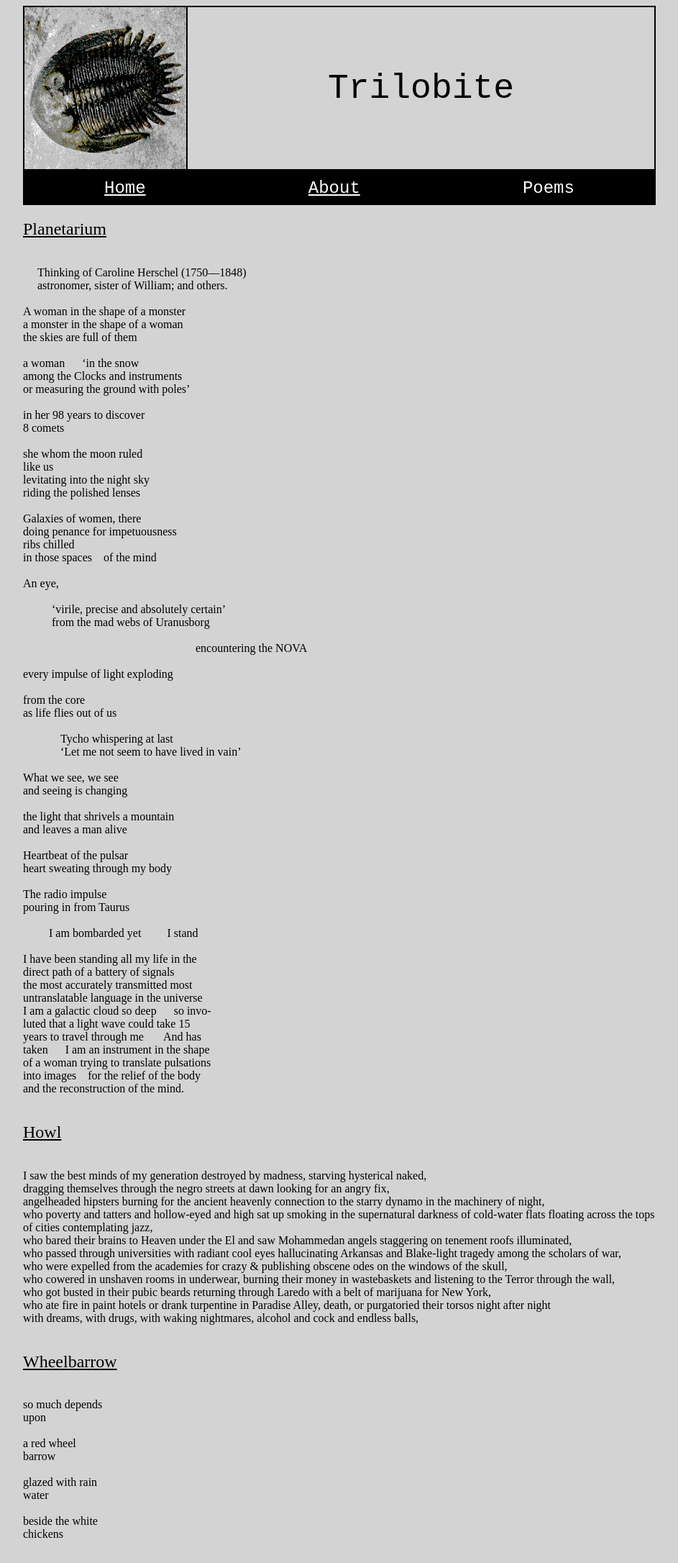
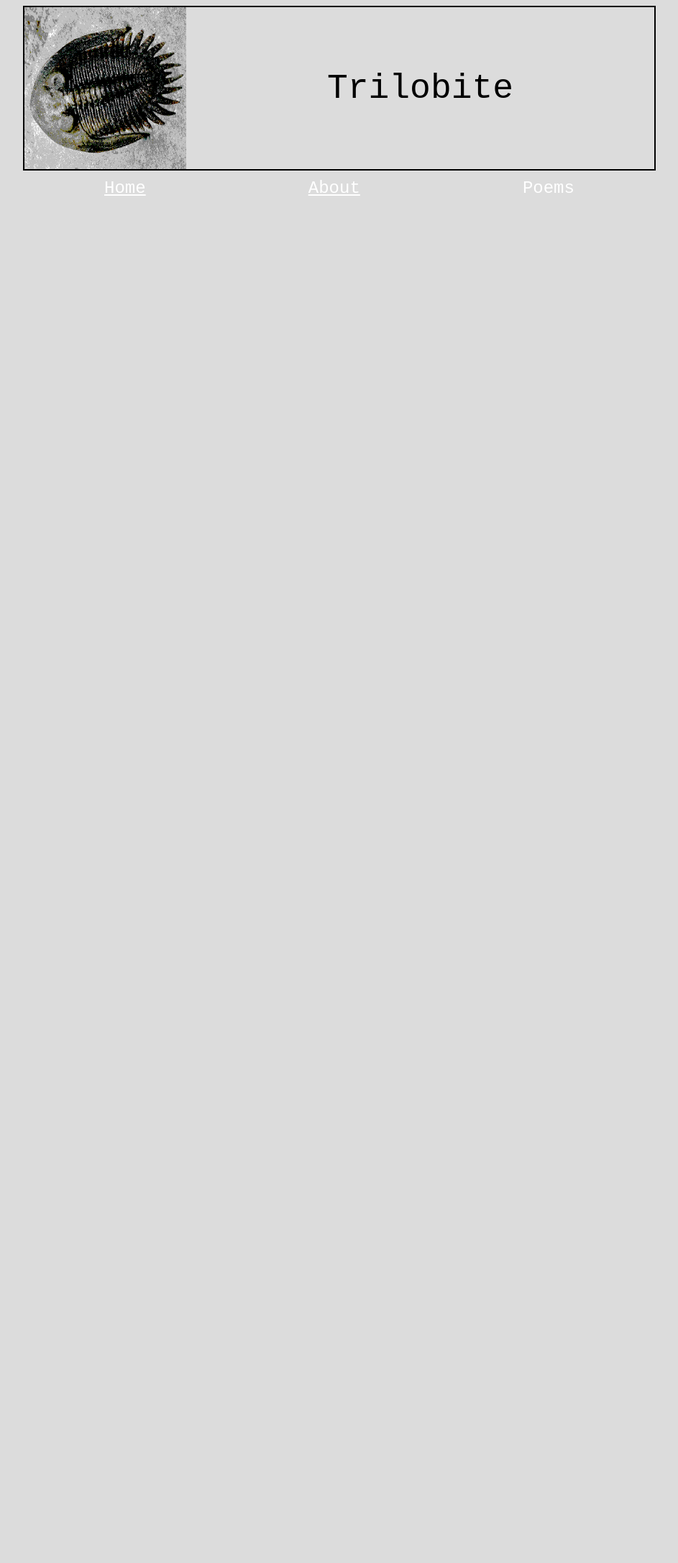
Before and after one commit to trilobite-poetry/trilobite-poetry.github.io, a Jekyll site: the page built from poems.md, in a window 1280 px wide. Shown: the whole page at 72% size, without its empty margins (168-1111 px from the left). Built offline with Jekyll 4.4.1, drawn with Linux system fonts in a browser that asks for light colours; after the commit the page ends 900 px from its top, so only the background shows below that.

Commit message:
Removed posts; updated colors

````diff
--- a/_posts/1938-01-01-wheelbarrow.md
+++ /dev/null
@@ -1,19 +0,0 @@
----
-author: William Carlos Williams
----
-
-```
-
-so much depends
-upon
-
-a red wheel
-barrow
-
-glazed with rain
-water
-
-beside the white
-chickens
-
-```
--- a/_posts/1955-05-05-howl.md
+++ /dev/null
@@ -1,19 +0,0 @@
----
-author: Allen Ginsburg
----
-
-```
-
-I saw the best minds of my generation destroyed by madness, starving hysterical naked,
-dragging themselves through the negro streets at dawn looking for an angry fix,
-angelheaded hipsters burning for the ancient heavenly connection to the starry dynamo in the machinery of night,
-who poverty and tatters and hollow-eyed and high sat up smoking in the supernatural darkness of cold-water flats floating across the tops of cities contemplating jazz,
-who bared their brains to Heaven under the El and saw Mohammedan angels staggering on tenement roofs illuminated,
-who passed through universities with radiant cool eyes hallucinating Arkansas and Blake-light tragedy among the scholars of war,
-who were expelled from the academies for crazy & publishing obscene odes on the windows of the skull,
-who cowered in unshaven rooms in underwear, burning their money in wastebaskets and listening to the Terror through the wall,
-who got busted in their pubic beards returning through Laredo with a belt of marijuana for New York,
-who ate fire in paint hotels or drank turpentine in Paradise Alley, death, or purgatoried their torsos night after night
-with dreams, with drugs, with waking nightmares, alcohol and cock and endless balls,
-
-```
--- a/_posts/1971-01-02-planetarium.md
+++ /dev/null
@@ -1,72 +0,0 @@
----
-author: Adrienne Rich
----
-
-```
-
-     Thinking of Caroline Herschel (1750—1848)
-     astronomer, sister of William; and others.
-
-A woman in the shape of a monster
-a monster in the shape of a woman
-the skies are full of them
-
-a woman      ‘in the snow
-among the Clocks and instruments
-or measuring the ground with poles’
-
-in her 98 years to discover
-8 comets
-
-she whom the moon ruled
-like us
-levitating into the night sky
-riding the polished lenses
-
-Galaxies of women, there
-doing penance for impetuousness
-ribs chilled
-in those spaces    of the mind
-
-An eye,
-
-          ‘virile, precise and absolutely certain’
-          from the mad webs of Uranusborg
-
-                                                            encountering the NOVA
-
-every impulse of light exploding
-
-from the core
-as life flies out of us
-
-             Tycho whispering at last
-             ‘Let me not seem to have lived in vain’
-
-What we see, we see
-and seeing is changing
-
-the light that shrivels a mountain
-and leaves a man alive
-
-Heartbeat of the pulsar
-heart sweating through my body
-
-The radio impulse
-pouring in from Taurus
-
-         I am bombarded yet         I stand
-
-I have been standing all my life in the
-direct path of a battery of signals
-the most accurately transmitted most
-untranslatable language in the universe
-I am a galactic cloud so deep      so invo-
-luted that a light wave could take 15
-years to travel through me       And has
-taken      I am an instrument in the shape
-of a woman trying to translate pulsations
-into images    for the relief of the body
-and the reconstruction of the mind.
-
-```
--- /dev/null
+++ b/_sass/colors.scss
@@ -0,0 +1,25 @@
+/*  THEME COLORS    */
+
+a {
+  color: black;
+}
+
+header {
+  border: 2px solid black;
+}
+
+body {
+  background-color: gainsboro;
+}
+
+nav {
+  color: white;
+}
+
+nav a {
+  color: white;
+}
+
+nav a:hover {
+  background-color: white;
+}
--- a/_sass/header.scss
+++ b/_sass/header.scss
@@ -3,7 +3,6 @@ header {
   margin: 0 15vw;
   align-items: center;
   justify-content: flex-start;
-  border: 2px solid black;
 }
 
 header img {
--- a/_sass/main.scss
+++ b/_sass/main.scss
@@ -1,9 +1,5 @@
 article {
   margin: 1rem 15vw 0 15vw;
-}
-
-a {
-  color: black;
 }
 
 h2 {
@@ -23,7 +19,3 @@ ul {
   margin: 0;
   padding: 0;
 }
-
-body {
-  background-color: lightgrey;
-}
--- a/_sass/nav.scss
+++ b/_sass/nav.scss
@@ -4,7 +4,6 @@ nav {
   align-items: center;
   justify-content: space-around;
   height: 3rem;
-  color: white;
   font-family: monospace;
   font-size: 1.5rem;
 }
@@ -13,11 +12,3 @@ p {
   margin:0;
   padding: .75rem 2rem;
 }
-
-nav a {
-  color: white;
-}
-
-nav a:hover {
-  background-color: white;
-}
--- a/assets/css/styles.scss
+++ b/assets/css/styles.scss
@@ -1,26 +1,8 @@
 ---
 ---
+
+@import "colors";
 @import "main";
 @import "header";
 @import "nav";
 @import "poetry";
-
-nav {
-  background-color: {{ site.data.theme.colors.background }};
-}
-
-header {
-  border: 2px solid {{ site.data.theme.colors.background }};
-}
-
-header img {
-  border-right: 2px solid {{ site.data.theme.colors.background }};
-}
-
-header h1 {
-  color: {{ site.data.theme.colors.background }};
-}
-
-nav a:hover {
-  color: {{ site.data.theme.colors.background }};
-}
````
